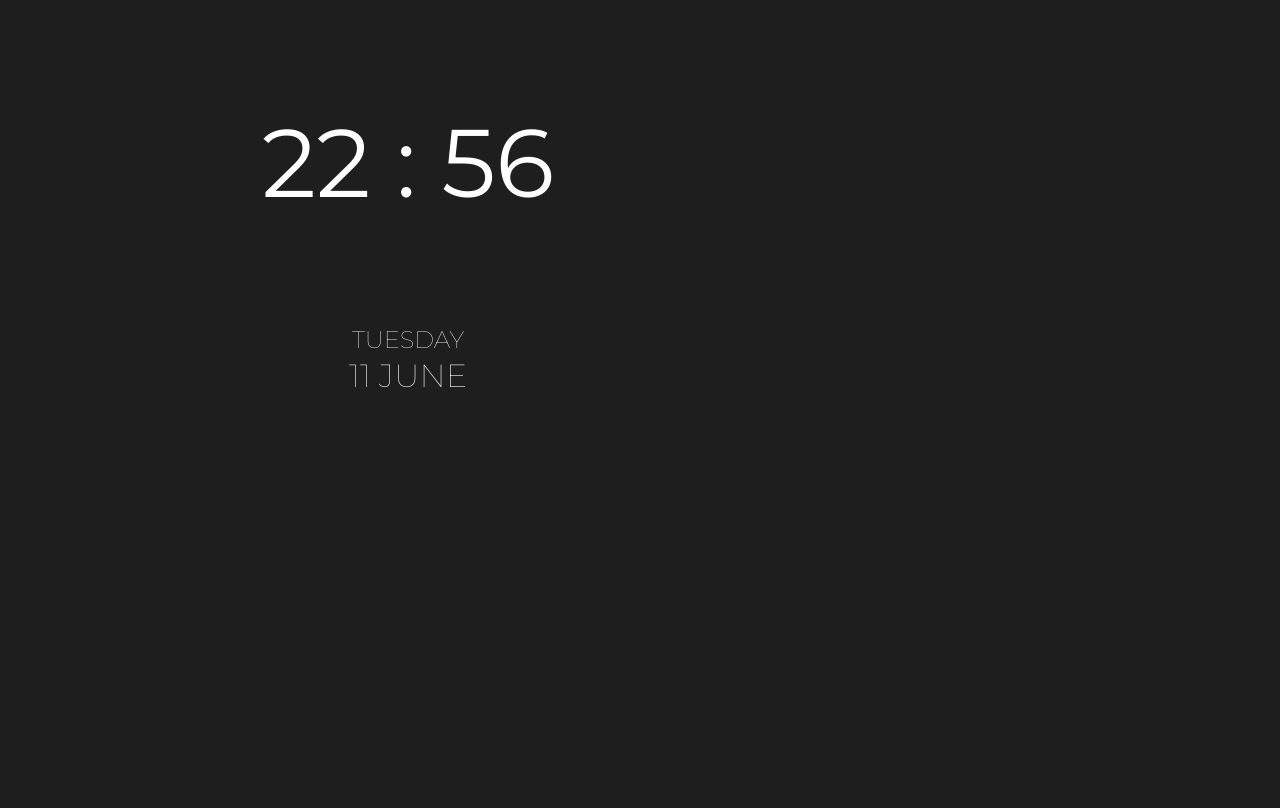
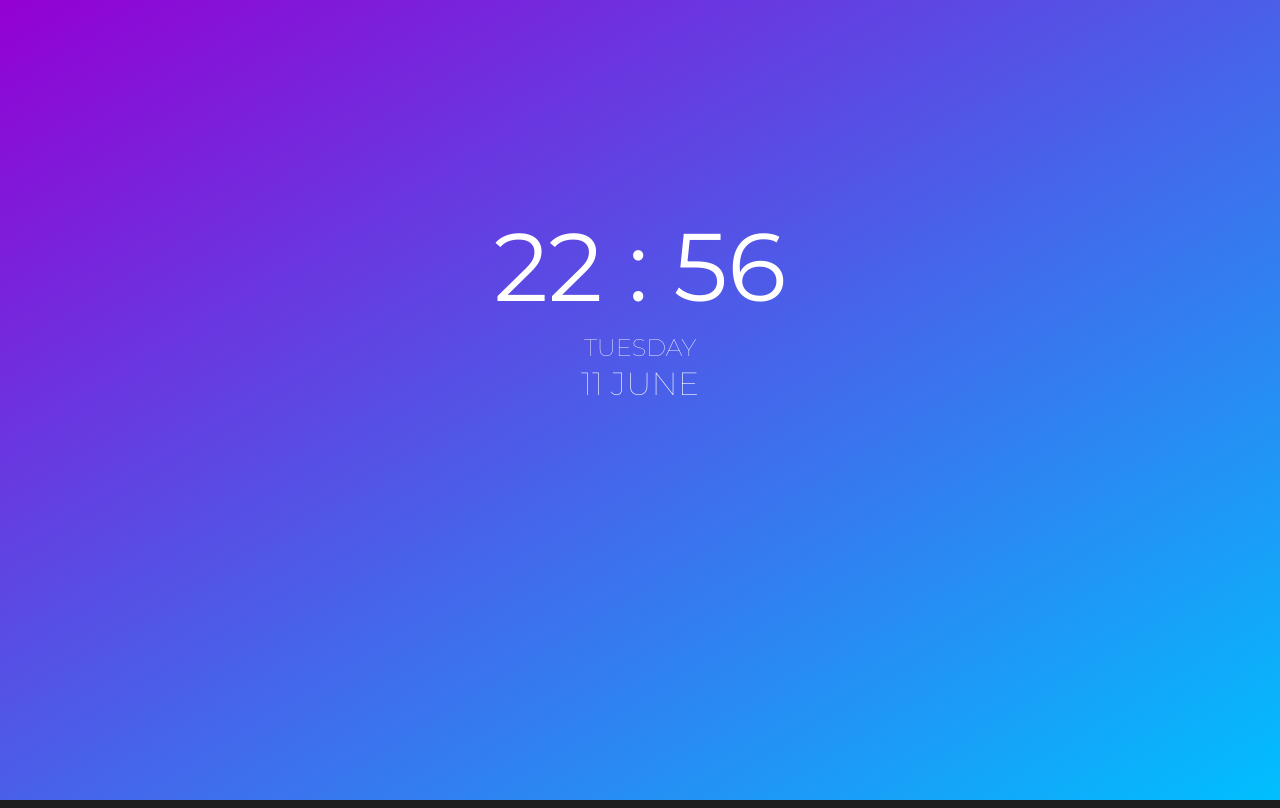
Before and after one commit to daniellenall/clock, a plain HTML site: page index.html in a window 1280 px wide. Drawn offline with Linux system fonts and the light colour scheme.

Commit message:
Gradient background and properly centered time

```diff
--- a/styles/main.css
+++ b/styles/main.css
@@ -1,4 +1,25 @@
 @import url('https://fonts.googleapis.com/css?family=Montserrat:100,300,400');
+
+html, body, div, span, applet, object, iframe,
+h1, h2, h3, h4, h5, h6, p, blockquote, pre,
+a, abbr, acronym, address, big, cite, code,
+del, dfn, em, img, ins, kbd, q, s, samp,
+small, strike, strong, sub, sup, tt, var,
+b, u, i, center,
+dl, dt, dd, ol, ul, li,
+fieldset, form, label, legend,
+table, caption, tbody, tfoot, thead, tr, th, td,
+article, aside, canvas, details, embed,
+figure, figcaption, footer, header, hgroup,
+menu, nav, output, ruby, section, summary,
+time, mark, audio, video {
+	margin: 0;
+	padding: 0;
+	border: 0;
+	font-size: 100%;
+	font: inherit;
+	vertical-align: baseline;
+}
 
 body {
     font-family: 'Montserrat', sans-serif;
@@ -6,9 +27,11 @@ body {
 }
 
 .wrapper {
-    position: absolute;
-    width: 100vh;
+    position: relative;
+    width: 100%;
     height: 100vh;
+    margin: 0 auto;
+    background-image: linear-gradient(to top left, #00BFFF, #9400D3);
 }
 
 .overlay {
@@ -17,6 +40,12 @@ body {
     text-align: center;
     border-radius: 5px;
     margin: 0 auto;
+    position: absolute;
+    top: 50%;
+    left: 50%;
+    height: 30%;
+    width: 50%;
+    margin: -15% 0 0 -25%;
 }
 
 .date {
```
